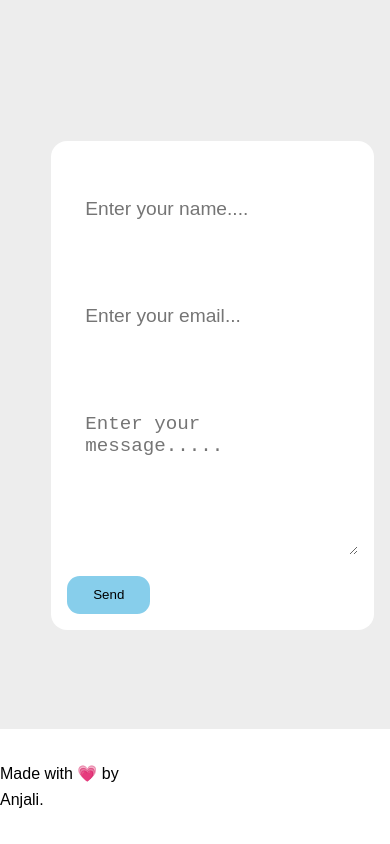
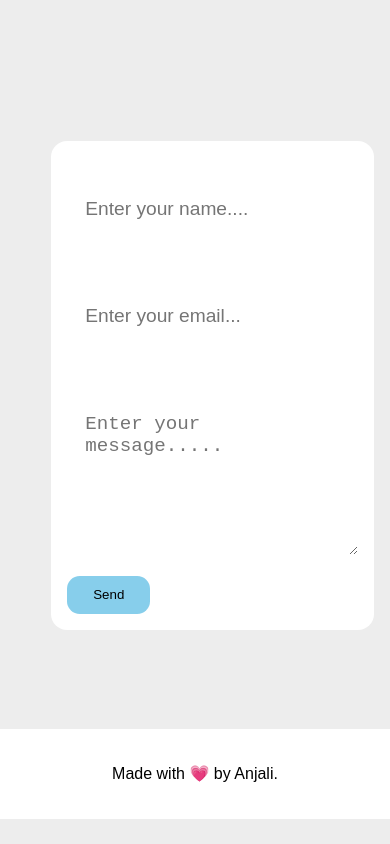
Before and after one commit to Anj13Niki/anjaliportfoliowebapp, a React (Create React App) app: page / in a window 390 px wide. Shown: the part 3319-4163 px from the top of the page. After the commit the page ends 4138 px from the top, so only its background shows below. Built offline with nearby package versions, Linux system fonts and the light colour scheme.

Commit message:
Update Footer.css

```diff
--- a/src/sections/Footer/Footer.css
+++ b/src/sections/Footer/Footer.css
@@ -97,5 +97,11 @@ footer{
         display:flex;
         justify-content:center;
         align-items: center;
+
+    }
+    .footer-container{
+         display:flex;
+        justify-content:center;
+        align-items: center;
     }
 }
```
